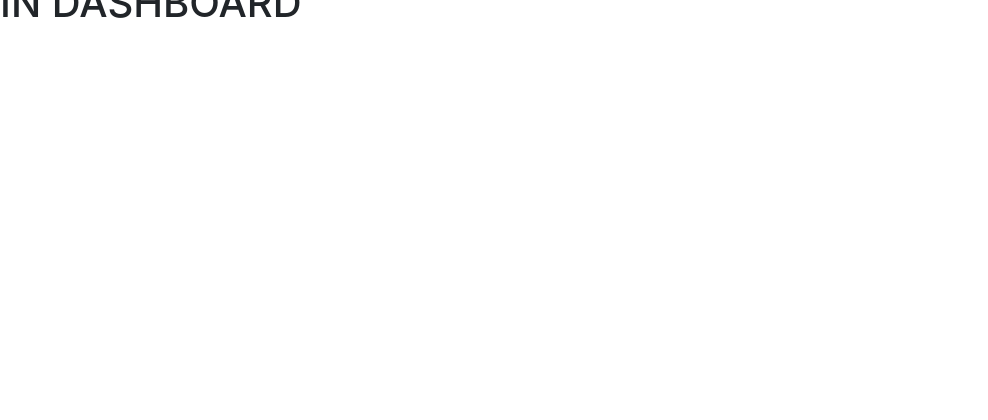
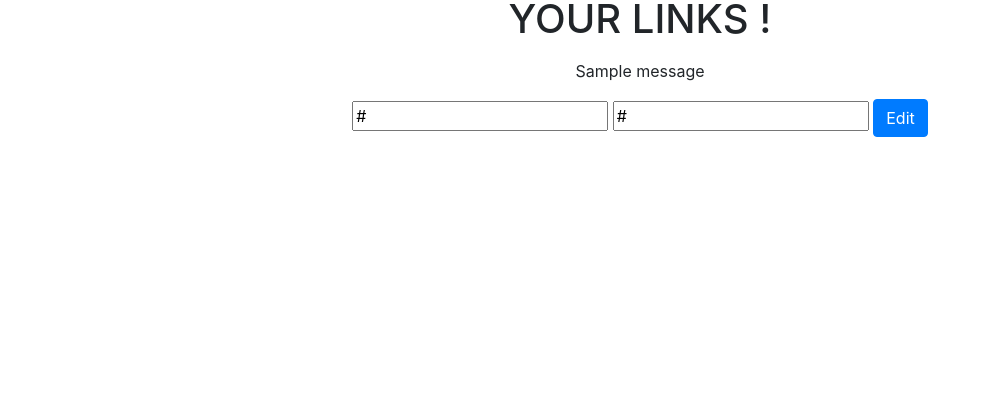
Before and after one commit to kyoobi/url-shortener, a Django app: page /dashboard/ in a window 1280 px wide. Shown: the part 305-725 px from the top of the page, without its empty margins (0-988 px from the left). Run offline with Django 3.2, Linux system fonts and the light colour scheme; a user stored in the database is signed in; tables that the repository leaves empty hold one stand-in row (values such as "Sample post"); one stand-in notice (Sample message) is shown; some libraries are stand-ins or nearby versions.

Commit message:
Added edit feature

```diff
--- a/templates/dashboard.html
+++ b/templates/dashboard.html
@@ -1,6 +1,29 @@
 {% extends 'base.html' %}
 
 {% block content %}
-    <h1>IN DASHBOARD</h1>
+    <div>
+        <h1 class = "text-center m-3">YOUR LINKS !</h1>
+
+        <div>
+            {% if messages %}
+                <div class="text-center">
+                    <!-- {% for message in messages %} -->
+                    <p {% if message.tags %} class="{{ message.tags }}"{% endif %}>{{ message }}</p>
+                    <!-- {% endfor %} -->
+                </div>
+            {% endif %}
+        </div>
+        <div>
+            {% for link in links_list%}
+
+                <form action="/dashboard/" method="POST" class="form-group text-center">
+                        {% csrf_token %}
+                        <input type="link" id = "link" name="link" class="form-floating w-20 inline" value="{{link}}">
+                        <input type="shortlink" id = "shortlink" name="shortlink" class="form-floating w-20 inline" value="{{link.short_url}}" readonly>
+                        <button class="btn btn btn-primary  inline" type="submit">Edit</button>
+                </form>
+            {% endfor %}
+        </div>
+    </div>
 
 {% endblock content %}
--- a/urlshort/views.py
+++ b/urlshort/views.py
@@ -9,7 +9,7 @@ from django.contrib.auth import login, authenticate, logout
 from django.contrib.auth.forms import UserCreationForm, AuthenticationForm
 from django.contrib.auth.decorators import login_required
 import random, string
-
+from django.contrib import messages
 # Create your views here.
 
 
@@ -19,7 +19,13 @@ def home(request):
 
 @login_required
 def dashboard(request):
-    return render(request, "dashboard.html")
+    if request.method == "POST":
+        ShortURL.objects.filter(short_url=request.POST["shortlink"]).update(original_url = request.POST["link"])
+        messages.info(request, 'Your link has been edited successfully!')
+    links_list = ShortURL.objects.filter(user = request.user)
+    # print(request.user)
+    # print(links_list[0])
+    return render(request, "dashboard.html", {'links_list':links_list})
 
 
 def register(request):
@@ -80,6 +86,7 @@ def createShortURL(request):
                     original_url=original_website,
                     short_url=random_chars,
                     time_date_created=d,
+                    user = request.user
                 )
                 s.save()
                 return render(request, "urlcreated.html", {"chars": random_chars})
```
